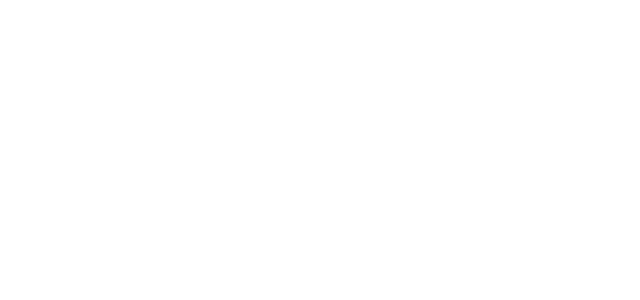
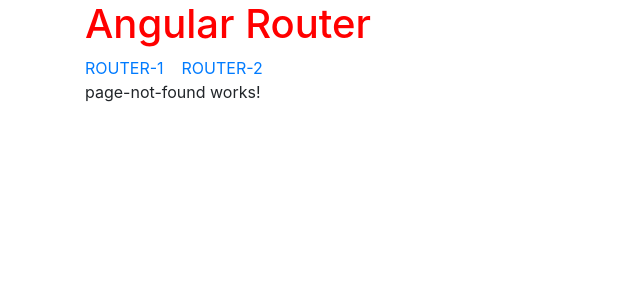
Before and after one commit to shobhit-v/angular-app, an Angular app: page /router1/123456 in a window 1280 px wide. Shown: the top 300 px of the page, without its empty margins (0-640 px from the left). Built offline with nearby package versions, Linux system fonts and the light colour scheme.

Commit message:
Rputer with a.link  examples

```diff
--- a/src/app/app.component.html
+++ b/src/app/app.component.html
@@ -25,4 +25,10 @@
   <app-template-form></app-template-form>
   <app-reactive-form></app-reactive-form>
   <app-reactive-multiple-form></app-reactive-multiple-form>-->
+  <h1>Angular Router</h1>
+  <nav>
+    <a routerLink="/router1" routerLinkActive="active">ROUTER-1</a> &nbsp;&nbsp;
+    <a routerLink="/router2" routerLinkActive="active">ROUTER-2</a>
+  </nav>
+  <router-outlet></router-outlet>
 </div>
--- a/src/app/app.module.ts
+++ b/src/app/app.module.ts
@@ -1,6 +1,7 @@
 import { BrowserModule } from '@angular/platform-browser';
 import { NgModule } from '@angular/core';
 import { FormsModule, ReactiveFormsModule } from '@angular/forms';
+import { RouterModule, Routes } from '@angular/router';
 
 import { AppComponent } from './app.component';
 import { SecondComponentComponent } from './second-component/second-component.component';
@@ -23,6 +24,16 @@
 import { TemplateFormComponent } from './template-form/template-form.component';
 import { ReactiveFormComponent } from './reactive-form/reactive-form.component';
 import { ReactiveMultipleFormComponent } from './reactive-multiple-form/reactive-multiple-form.component';
+import { OuterCOneComponent } from './outer-c-one/outer-c-one.component';
+import { OuterCTwoComponent } from './outer-c-two/outer-c-two.component';
+import { PageNotFoundComponent } from './page-not-found/page-not-found.component';
+
+const appRoutes: Routes = [
+  { path: 'router1', component: OuterCOneComponent },
+  { path: 'router2', component: OuterCTwoComponent },
+  { path: '', redirectTo: 'router1', pathMatch: 'full' },
+  { path: '**', component: PageNotFoundComponent }
+];
 
 @NgModule({
   declarations: [
@@ -44,13 +55,17 @@
     LifeCycleChildComponent,
     TemplateFormComponent,
     ReactiveFormComponent,
-    ReactiveMultipleFormComponent
+    ReactiveMultipleFormComponent,
+    OuterCOneComponent,
+    OuterCTwoComponent,
+    PageNotFoundComponent
   ],
   imports: [
     BrowserModule,
     FormsModule,
     HttpClientModule,
-    ReactiveFormsModule
+    ReactiveFormsModule,
+    RouterModule.forRoot(appRoutes,{enableTracing:true})
   ],
   providers: [],
   bootstrap: [AppComponent]
--- /dev/null
+++ b/src/app/outer-c-one/outer-c-one.component.html
@@ -0,0 +1,3 @@
+<p>
+  outer-c-one works!
+</p>
--- /dev/null
+++ b/src/app/outer-c-one/outer-c-one.component.ts
@@ -0,0 +1,15 @@
+import { Component, OnInit } from '@angular/core';
+
+@Component({
+  selector: 'app-outer-c-one',
+  templateUrl: './outer-c-one.component.html',
+  styleUrls: ['./outer-c-one.component.css']
+})
+export class OuterCOneComponent implements OnInit {
+
+  constructor() { }
+
+  ngOnInit() {
+  }
+
+}
--- /dev/null
+++ b/src/app/outer-c-two/outer-c-two.component.html
@@ -0,0 +1,3 @@
+<p>
+  outer-c-two works!
+</p>
--- /dev/null
+++ b/src/app/outer-c-two/outer-c-two.component.ts
@@ -0,0 +1,15 @@
+import { Component, OnInit } from '@angular/core';
+
+@Component({
+  selector: 'app-outer-c-two',
+  templateUrl: './outer-c-two.component.html',
+  styleUrls: ['./outer-c-two.component.css']
+})
+export class OuterCTwoComponent implements OnInit {
+
+  constructor() { }
+
+  ngOnInit() {
+  }
+
+}
--- /dev/null
+++ b/src/app/page-not-found/page-not-found.component.html
@@ -0,0 +1,3 @@
+<p>
+  page-not-found works!
+</p>
--- /dev/null
+++ b/src/app/page-not-found/page-not-found.component.ts
@@ -0,0 +1,15 @@
+import { Component, OnInit } from '@angular/core';
+
+@Component({
+  selector: 'app-page-not-found',
+  templateUrl: './page-not-found.component.html',
+  styleUrls: ['./page-not-found.component.css']
+})
+export class PageNotFoundComponent implements OnInit {
+
+  constructor() { }
+
+  ngOnInit() {
+  }
+
+}
```
Also changed, not shown: src/app/outer-c-one/outer-c-one.component.css (added), src/app/outer-c-two/outer-c-two.component.css (added), src/app/page-not-found/page-not-found.component.css (added).
